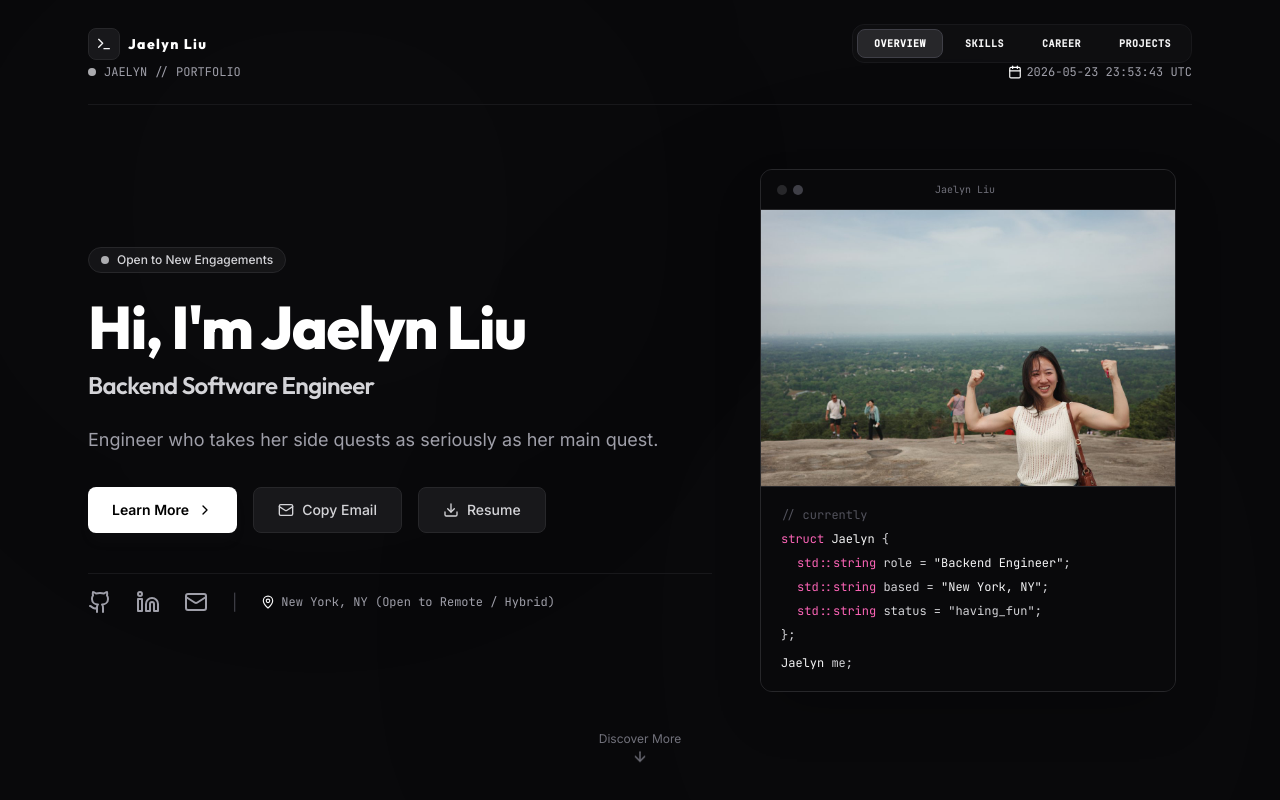
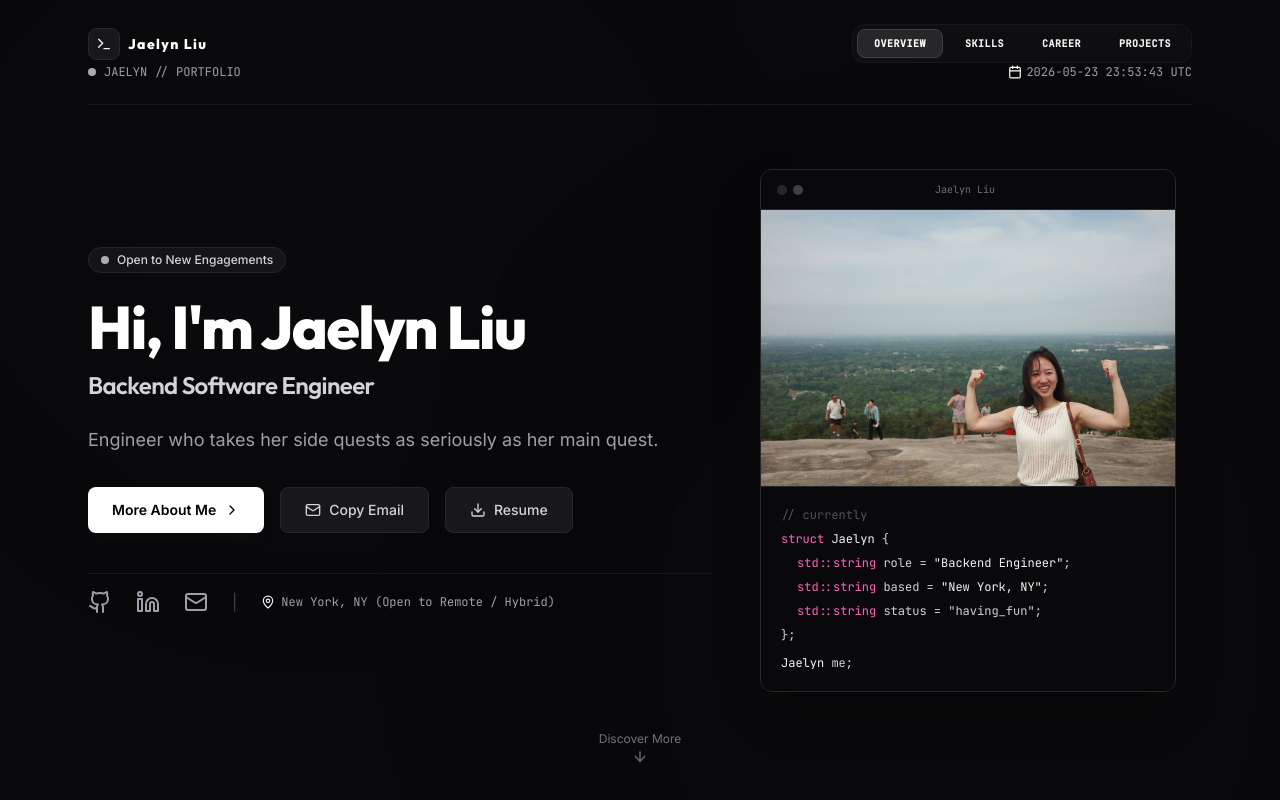
Before and after one commit to chialin6/portfolio, a React (Vite) app: page / in a window 1280 px wide. Shown: the top 800 px of the page. Built offline with nearby package versions, Linux system fonts and the light colour scheme.

Commit message:
set up github workflows

```diff
--- a/src/components/Overview.tsx
+++ b/src/components/Overview.tsx
@@ -108,7 +108,7 @@ export default function Overview() {
                 href="#skills"
                 className="inline-flex items-center gap-2 px-6 py-3 bg-white hover:bg-zinc-200 text-black font-semibold rounded-lg shadow-lg shadow-zinc-500/5 transition duration-200 text-sm cursor-pointer"
               >
-                <span>Learn More</span>
+                <span>More About Me</span>
                 <ChevronRight className="w-4 h-4" />
               </a>
               <button
--- a/vite.config.ts
+++ b/vite.config.ts
@@ -4,19 +4,8 @@ import path from 'path';
 import {defineConfig} from 'vite';
 
 export default defineConfig(() => {
-  // Check if this is a GitHub Actions pull request build
-  const isPR = process.env.GITHUB_EVENT_NAME === 'pull_request';
-
-  // Extract the PR number (e.g., "refs/pull/12/merge" becomes "12")
-  const prNumber = process.env.GITHUB_REF_NAME
-    ? process.env.GITHUB_REF_NAME.split('/')[0]
-    : '';
-
-  // Use the PR path for previews, otherwise fall back to your standard portfolio path
-  const baseConfig = isPR ? `/portfolio/pull/${prNumber}/` : '/portfolio/';
-
   return {
-    base: baseConfig,
+    base: process.env.BASE_URL ?? "/",
     plugins: [react(), tailwindcss()],
     resolve: {
       alias: {
```
